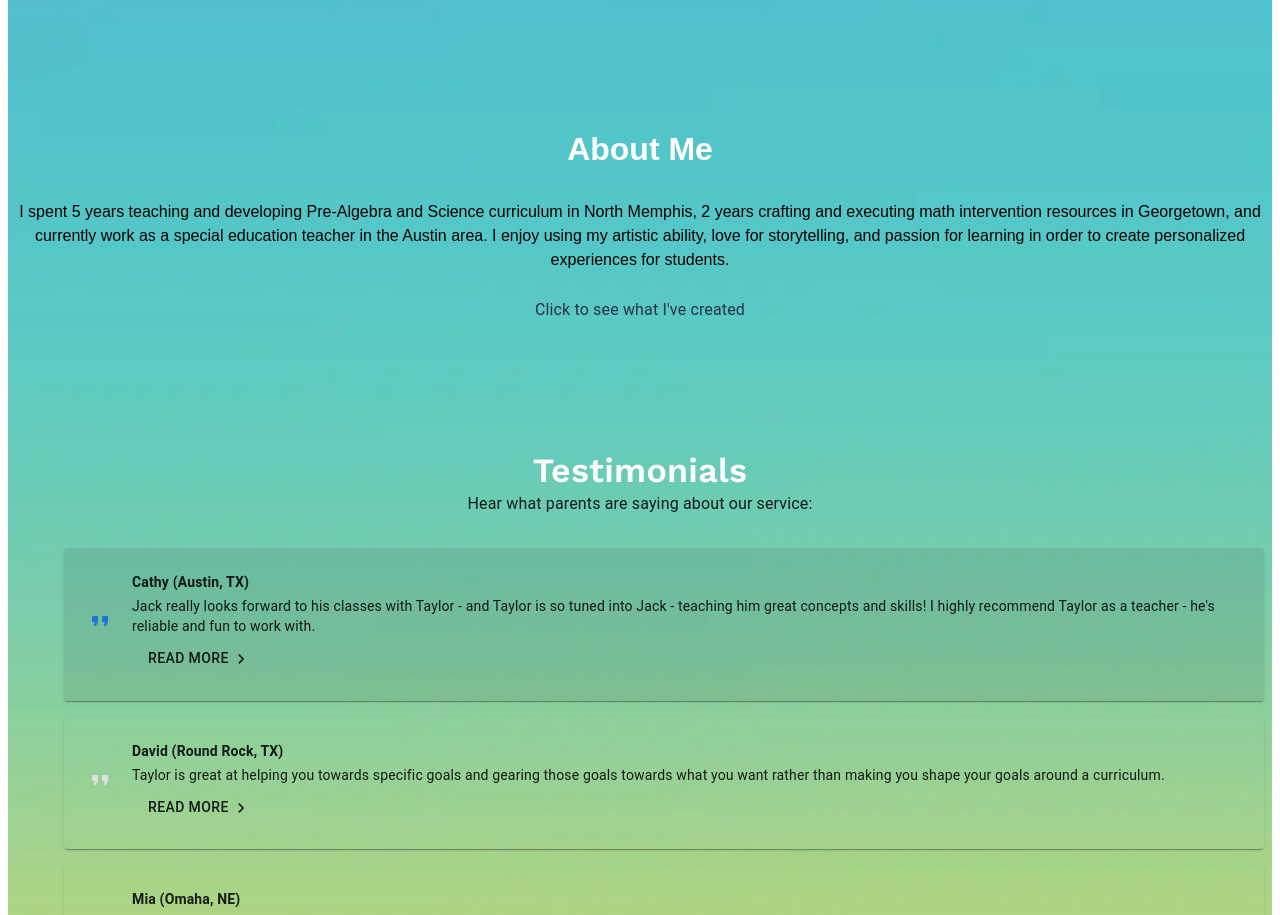
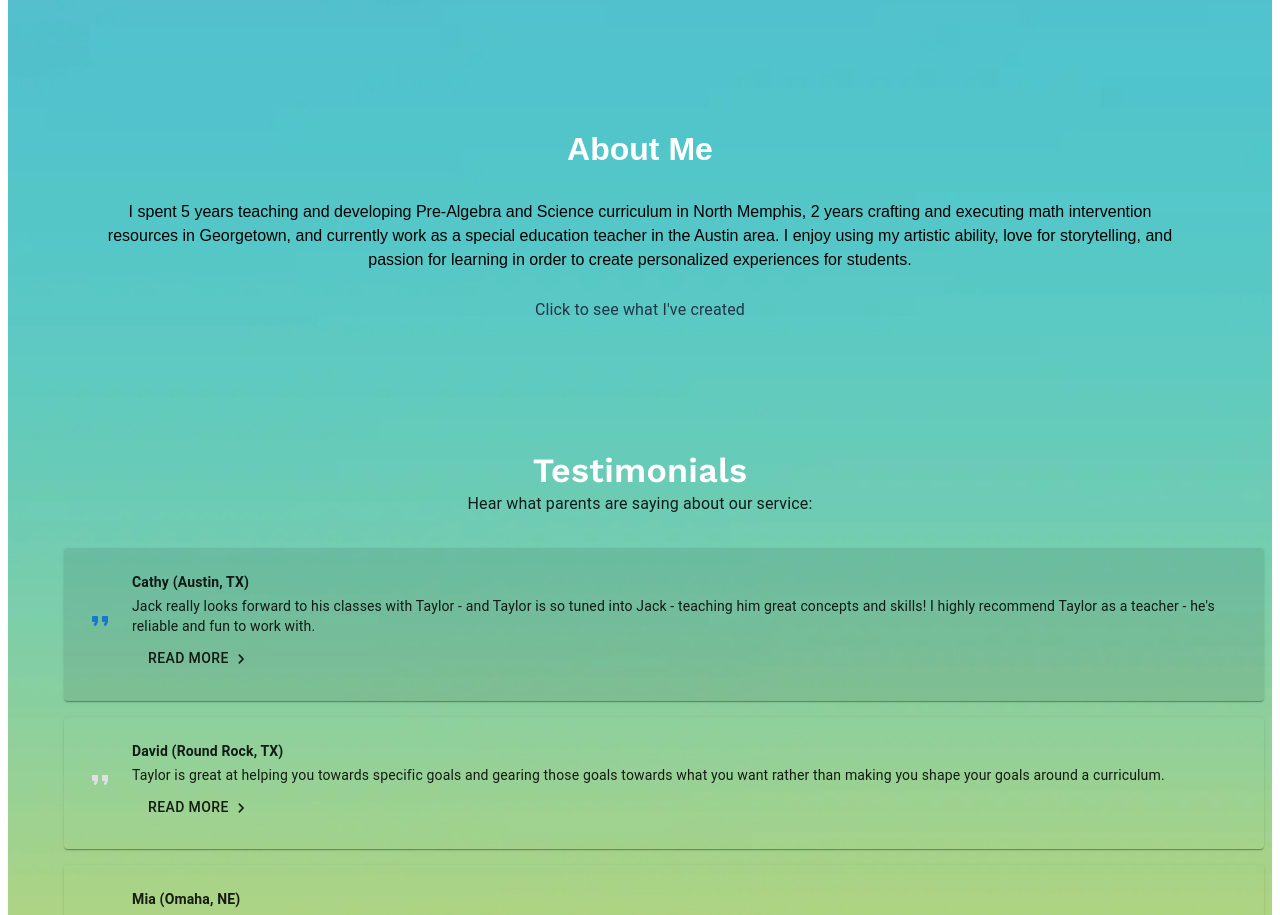
Before and after one commit to Kumoko8/Infinite-Tutoring-Business, a React (Vite) app: page / in a window 1280 px wide. Shown: the part 1780-2695 px from the top of the page. Built offline with nearby package versions, Linux system fonts and the light colour scheme; the HTML template or start-up script is replaced by a standard one.

Commit message:
check push

```diff
--- /dev/null
+++ b/src/components/AboutMe.css
@@ -0,0 +1,4 @@
+.about-block {
+    max-width: 85%;
+    margin: auto;
+}
--- a/src/components/AboutMe.jsx
+++ b/src/components/AboutMe.jsx
@@ -1,6 +1,6 @@
 import React from 'react';
 import Section from './Section'
-import '../index.css'
+import './AboutMe.css'
 import { Typography } from '@mui/material';
 const block = <p>
   I spent 5 years teaching and developing Pre-Algebra and Science curriculum in North Memphis, 2 years crafting and executing math intervention resources in Georgetown, and currently work as a special education teacher in the Austin area. I enjoy using my artistic ability, love for storytelling, and passion for learning in order to create personalized experiences for students.
@@ -12,13 +12,12 @@ function AboutMe() {
 
   return (
     <div>
-      <div>
-
-      </div>
+      <div class='about-block'>
         <Section
           title="About Me"
           text={block}
         />
+      </div>
       <Typography>
         Click to see what I've created
 
--- a/src/components/Gallery.css
+++ b/src/components/Gallery.css
@@ -1,13 +1,15 @@
 .gallery-container {
   display: grid;
-  grid-template-columns: repeat(3, 1fr); /* 3 columns on large screens */
-  gap: 0; /* No gap between images */
+  grid-template-columns: repeat(3, 1fr);
+  /* 3 columns on large screens */
+  gap: 0;
+  /* No gap between images */
   width: 100%;
 }
 
 .gallery-item {
   width: 100%;
-  overflow:hidden;
+  overflow: hidden;
 }
 
 .gallery-image {
@@ -17,13 +19,16 @@
   transition: opacity 0.3s ease;
 
 }
+
 .gallery-image:hover {
-  opacity: 0.7; /* Change to your desired opacity level */
+  opacity: 0.7;
+  /* Change to your desired opacity level */
 }
 
 /* Responsive styling */
 @media (max-width: 768px) {
   .gallery-container {
-    grid-template-columns: repeat(2, 1fr); /* 2 columns on small screens */
+    grid-template-columns: repeat(1, 1fr);
+    /* 2 columns on small screens */
   }
 }
--- a/src/components/Testimonials.jsx
+++ b/src/components/Testimonials.jsx
@@ -57,7 +57,7 @@ export default function Testimonials() {
     const expandedTestimonial = testimonials[expandedTestimonialIndex];
 
     return (
-        <Container  sx={{ py: { xs: 8, sm: 16 } }}>
+        <Container  sx={{ py: { xs: 8, sm: 16 }, maxWidth: '85%' }}>
             <Grid container spacing={6}>
                 <Grid item xs={12} md={12}>
                     <div id="testimonials">
--- a/src/index.css
+++ b/src/index.css
@@ -26,7 +26,7 @@ a:hover {
 h1 {
   font-size: 3.2em;
   line-height: 1.1;
-  color: 'black';
+  color: 'blue';
 }
 h2 {
   font-size: 2em;
```
Lines whose indentation alone changed are shown as unchanged.
